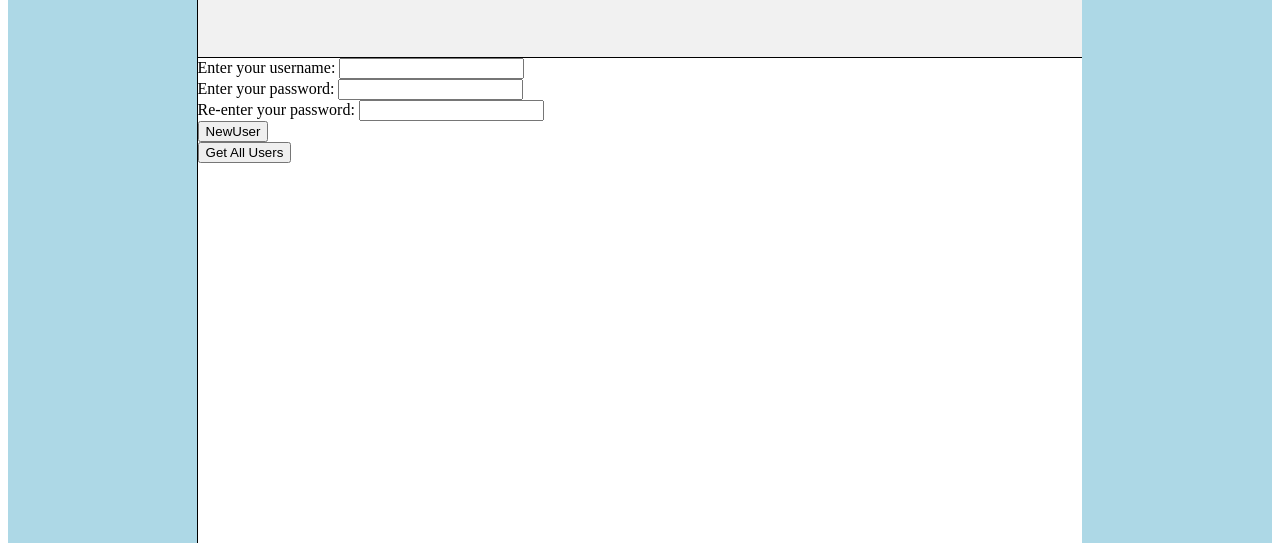
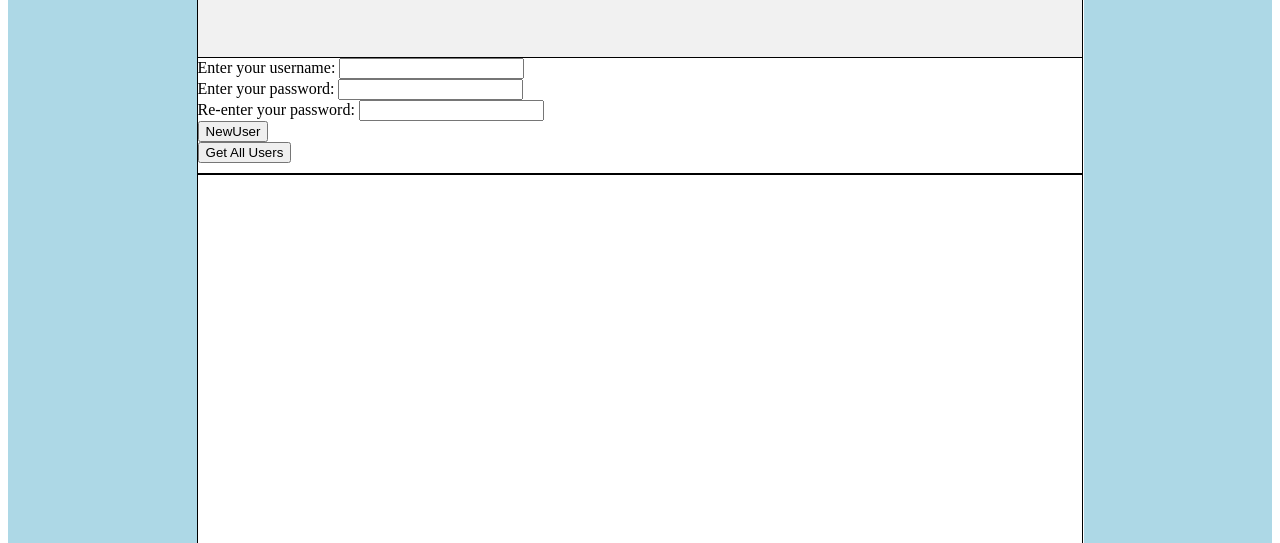
Before and after one commit to natn2323/parzival, a website: page public/html/newUser.html in a window 1280 px wide. Both pictures are taken after a click on the button "Get All Users". Shown: the part 265-808 px from the top of the page. Drawn offline with Linux system fonts and the light colour scheme; no server answers.

Commit message:
Added table headers and some CSS.

```diff
--- a/public/html/newUser.html
+++ b/public/html/newUser.html
@@ -30,15 +30,28 @@
 		}
 		.rightContent {
 			background: lightblue;
-			width: 15%;
+			width: 14.9%; /* preventing overlap with center content */
 			float:right;
 		}
 		.centerContent, .leftContent, .rightContent {
 			height: 100vh;
 		}
 		#show-users {
+			overflow: hidden;
+			text-align: left;
+			display: none;
+
+			/* needed for below; add padding within table element */
+			box-sizing: border-box;
+			padding-left: 3%;
+			padding-right: 3%;
+		}
+		#show-users, th, td {
+			border: 1px solid black;
 			width: 100%;
-			text-align: center;
+		}
+		button + table {
+			margin-top: 10px;
 		}
 	</style>
 
@@ -47,11 +60,12 @@
 		function getLoginInfo() {
 			let xhttp = new XMLHttpRequest(),
 					method = "GET",
-					url = "http://localhost:8124/newUser/check",
+					url = "http://localhost:8124/newUser/check/",
 					table = document.getElementById("show-users");
 
-			if(table) {
+			if(table.innerHTML !== "") {
 				table.innerHTML = "";
+				table.style.display = "block";
 			}
 
 			xhttp.open(method, url, true);
@@ -66,6 +80,21 @@
 					let response = JSON.parse(xhttp.responseText),
 							content = response['content'],
 							frag = document.createDocumentFragment();
+
+					// Adding table headers
+					let header_tr = document.createElement("tr"),
+							header_th_createdAt = document.createElement("th"),
+							header_th_username = document.createElement("th"),
+							header_th_password = document.createElement("th");
+
+					header_th_createdAt.innerText = "Created At: ";
+					header_th_username.innerText = "Username: ";
+					header_th_password.innerText = "Password: ";
+
+					header_tr.appendChild(header_th_createdAt);
+					header_tr.appendChild(header_th_username);
+					header_tr.appendChild(header_th_password);
+					frag.appendChild(header_tr);
 
 					// Now we're populating
 					for (let i = 0; i < content.length; i++) {
```
